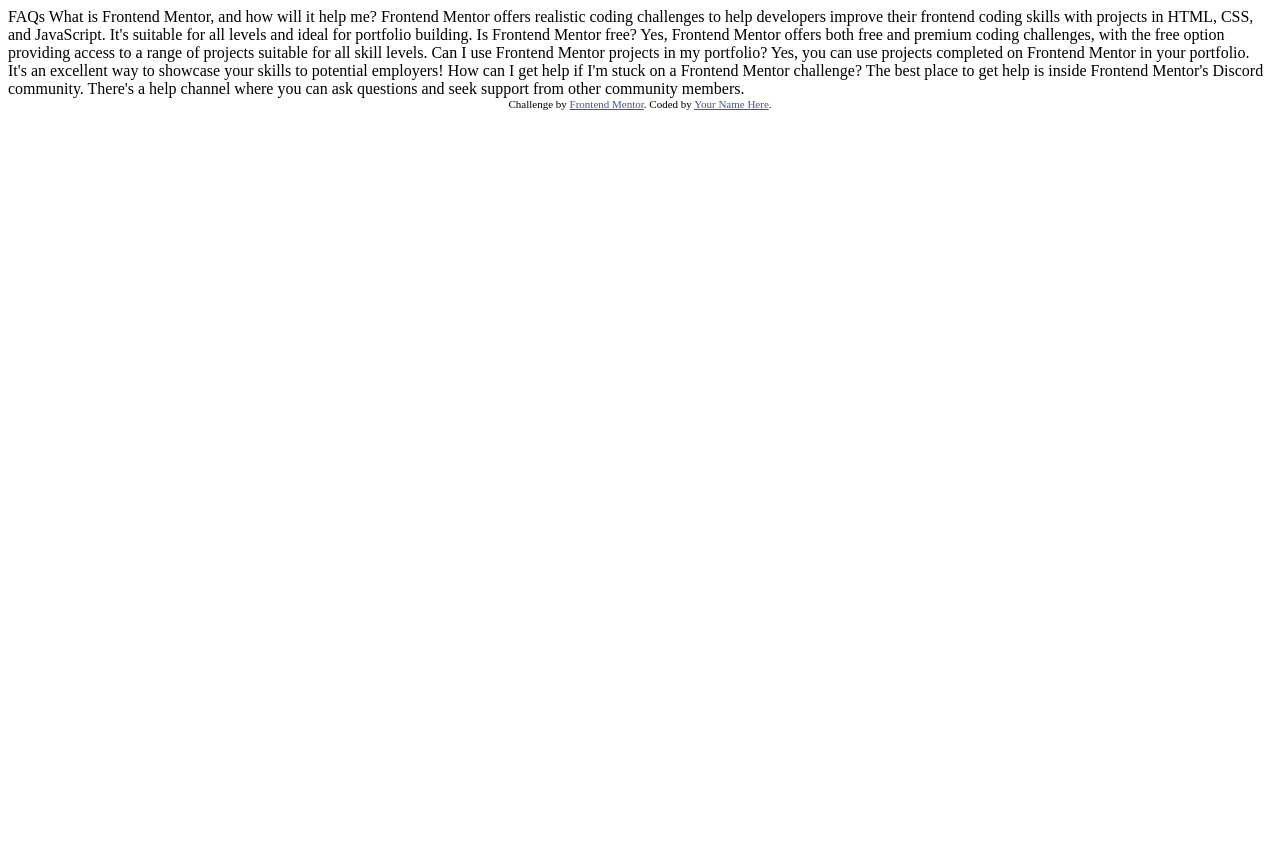
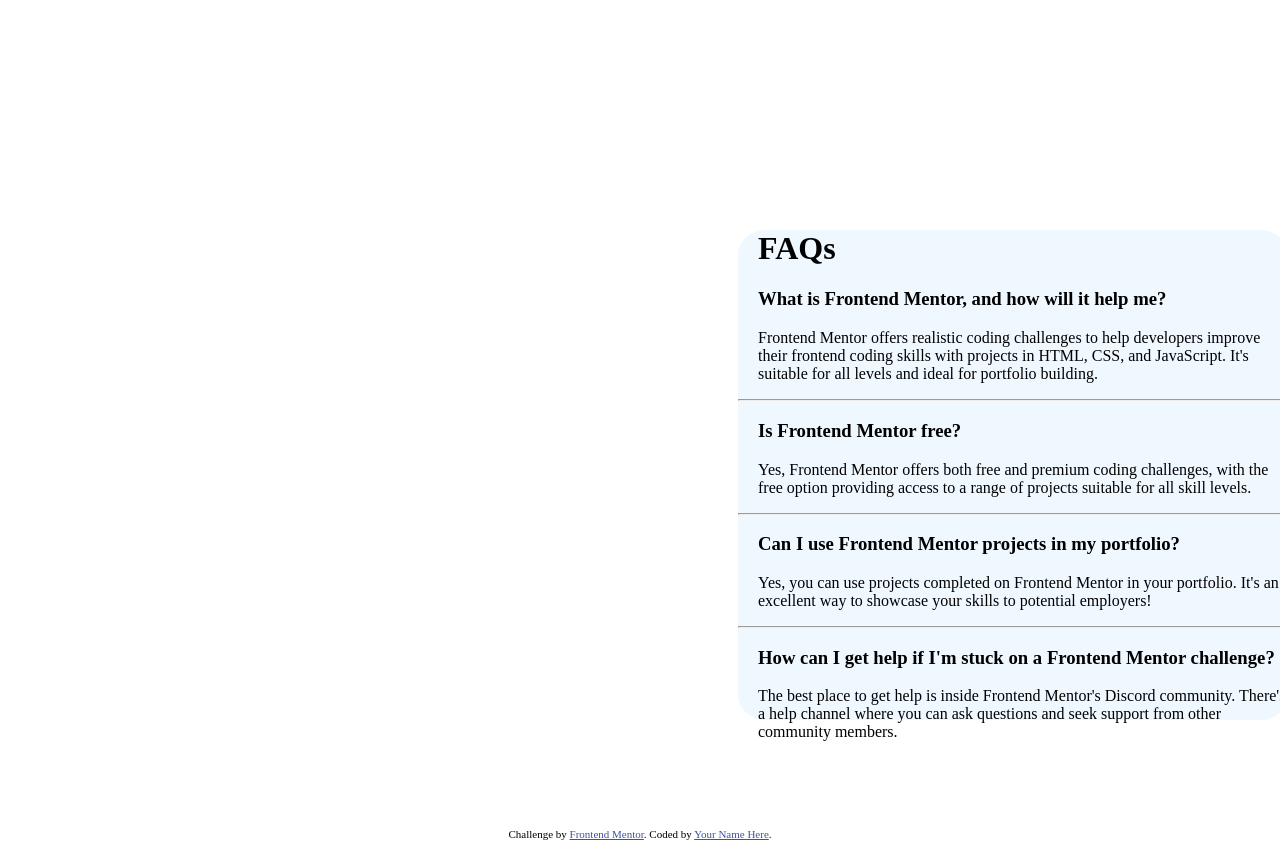
Before and after one commit to TheRealBattles12/FAQAccordion, a plain HTML site: page index.html in a window 1280 px wide. Before the commit the page ends 800 px from the top, so only its background shows below. Drawn offline with Linux system fonts and the light colour scheme.

Commit message:
Add files via upload

```diff
--- a/index.html
+++ b/index.html
@@ -5,6 +5,7 @@
   <meta name="viewport" content="width=device-width, initial-scale=1.0"> <!-- displays site properly based on user's device -->
 
   <link rel="icon" type="image/png" sizes="32x32" href="./assets/images/favicon-32x32.png">
+  <link rel="stylesheet" href="./style.css">
 
   <title>Frontend Mentor | FAQ accordion</title>
 
@@ -15,31 +16,32 @@
   </style>
 </head>
 <body>
+  <div class="FAQ0">
+    <h1>FAQs</h1>
 
-  FAQs
+ <h3>What is Frontend Mentor, and how will it help me?</h3>
 
-  What is Frontend Mentor, and how will it help me?
+  <p>Frontend Mentor offers realistic coding challenges to help developers improve their
+    frontend coding skills with projects in HTML, CSS, and JavaScript. It's suitable for
+    all levels and ideal for portfolio building.</p>
+    <hr>
+  <h3>Is Frontend Mentor free?</h3>
 
-  Frontend Mentor offers realistic coding challenges to help developers improve their
-  frontend coding skills with projects in HTML, CSS, and JavaScript. It's suitable for
-  all levels and ideal for portfolio building.
+  <p>Yes, Frontend Mentor offers both free and premium coding challenges, with the free
+    option providing access to a range of projects suitable for all skill levels.</p>
+    <hr>
+  <h3>Can I use Frontend Mentor projects in my portfolio?</h3>
 
-  Is Frontend Mentor free?
+  <p>Yes, you can use projects completed on Frontend Mentor in your portfolio. It's an excellent
+    way to showcase your skills to potential employers!</p>
+    <hr>
+  <h3>How can I get help if I'm stuck on a Frontend Mentor challenge?</h3>
 
-  Yes, Frontend Mentor offers both free and premium coding challenges, with the free
-  option providing access to a range of projects suitable for all skill levels.
+  <p>The best place to get help is inside Frontend Mentor's Discord community. There's a help
+    channel where you can ask questions and seek support from other community members.</p>
 
-  Can I use Frontend Mentor projects in my portfolio?
-
-  Yes, you can use projects completed on Frontend Mentor in your portfolio. It's an excellent
-  way to showcase your skills to potential employers!
-
-  How can I get help if I'm stuck on a Frontend Mentor challenge?
-
-  The best place to get help is inside Frontend Mentor's Discord community. There's a help
-  channel where you can ask questions and seek support from other community members.
-
-
+  </div>
+  <br> <br> <br> <br> <br> <br>
   <div class="attribution">
     Challenge by <a href="https://www.frontendmentor.io?ref=challenge" target="_blank">Frontend Mentor</a>.
     Coded by <a href="#">Your Name Here</a>.
--- /dev/null
+++ b/style.css
@@ -0,0 +1,12 @@
+.FAQ0{
+    border-radius: 5%;
+    text-align: left;
+    height: 490px;
+    background-color: aliceblue;
+    width: 550px;
+    margin-left: 730px;
+    margin-top: 230px;
+}
+.FAQ0 h3, h1, p{
+    margin-left: 20px;
+}
```
